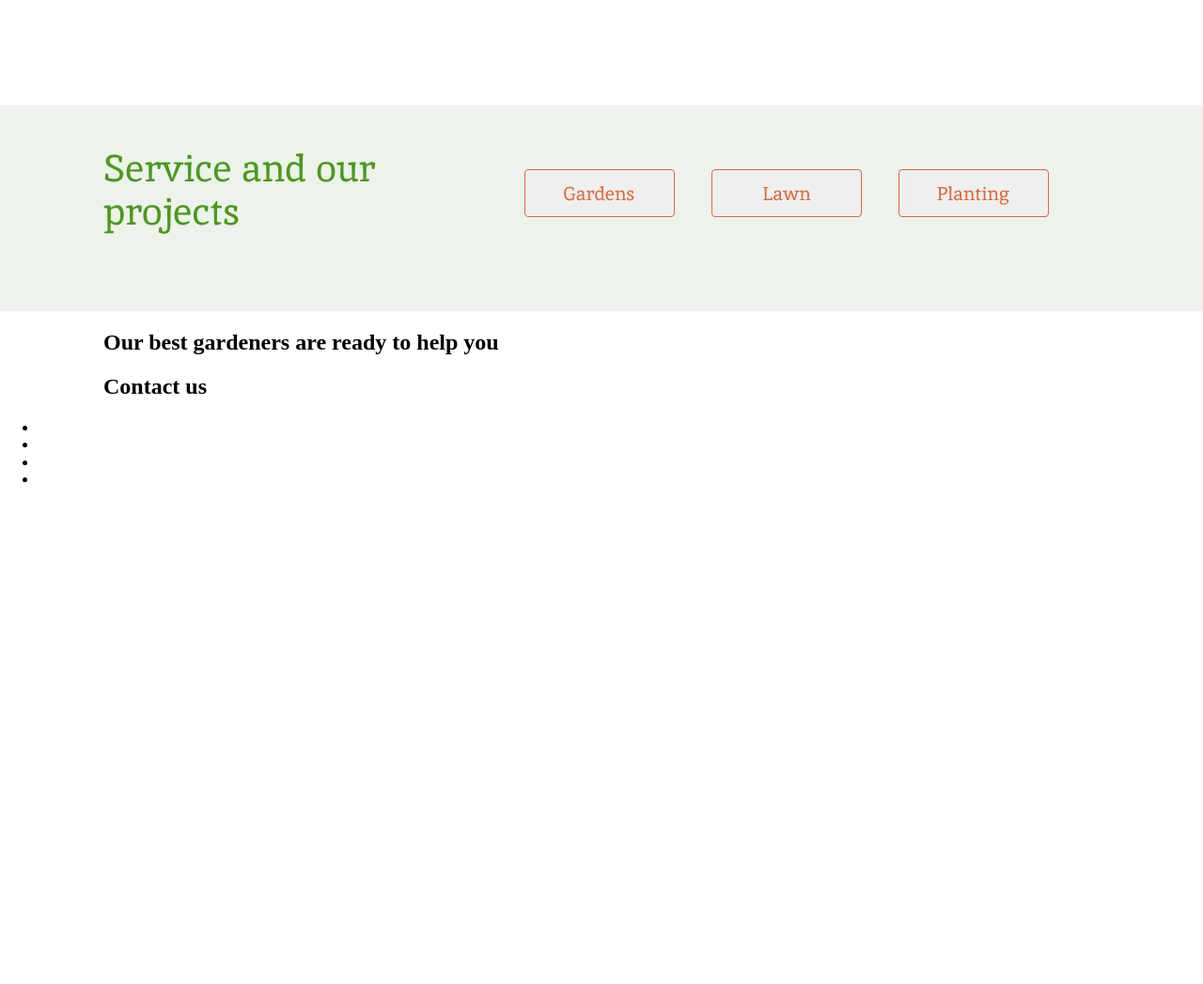
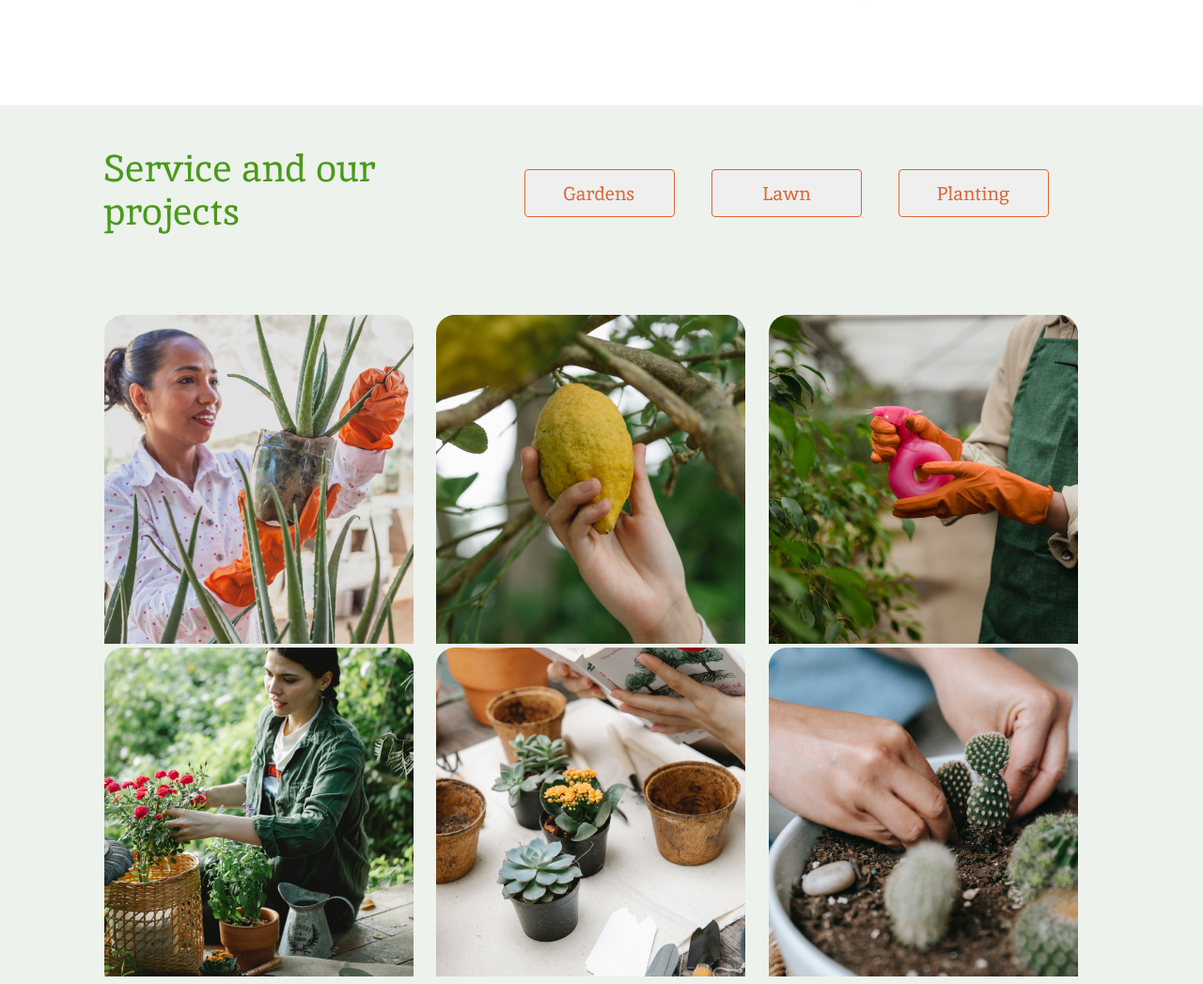
Before and after one commit to razor262/Plants, a website: page index.html in a window 1280 px wide. Shown: the part 1248-2295 px from the top of the page at 94% size. Before the commit the page ends 1783 px from the top, so only its background shows below. Drawn offline with Linux system fonts and the light colour scheme; a web font is replaced by a local one.

Commit message:
feat: this my new commit

```diff
--- a/index.html
+++ b/index.html
@@ -6,6 +6,7 @@
     <meta http-equiv="X-UA-Compatible" content="IE=edge">
     <meta name="viewport" content="width=device-width, initial-scale=1.0">
     <link rel="stylesheet" href="sass/style.css">
+    <link rel="icon" href="./images/favicon.ico" />
     <title>Plants</title>
 </head>
 
@@ -53,10 +54,21 @@
 
     </section>
     <section class="section section_service" id="service">
-        <h2>Service and our <br> projects</h2>
-        <button>Gardens</button>
-        <button>Lawn</button>
-        <button>Planting</button>
+        <div class="section_box">
+            <h2>Service and our <br> projects</h2>
+            <button>Gardens</button>
+            <button>Lawn</button>
+            <button>Planting</button>
+        </div>
+
+        <div class="section_content">
+            <div class="section_tablet"><img src="./images/first.png" alt=""></div>
+            <div class="section_tablet"><img src="./images/second.png" alt=""></div>
+            <div class="section_tablet"><img src="./images/tree.png" alt=""></div>
+            <div class="section_tablet"><img src="./images/four.png" alt=""></div>
+            <div class="section_tablet"><img src="./images/five.png" alt=""></div>
+            <div class="section_tablet"><img src="./images/six.png" alt=""></div>
+        </div>
     </section>
     <section class="section section_prices" id="prices">
         <h2>Our best gardeners are ready to help you</h2>
--- a/stylesheets/base/_base.scss
+++ b/stylesheets/base/_base.scss
@@ -122,9 +122,9 @@ body {
     }
 
     &_service {
-        display: flex;
         background: #EDF2EC;
         padding-bottom: 50px;
+        max-width: 1440px;
         h2 {
             padding-top: 10px;
             background: #EDF2EC;
@@ -153,4 +153,12 @@ body {
         }
 
     }
+    &_box {
+        display: flex;
+        padding-bottom: 54px;
+    }
+    &_content {
+        display: grid;
+        grid-template-columns: 1fr 1fr 1fr;
+    }
 }
```
Also changed, not shown: images/favicon.ico (added), images/first.png (added), images/five.png (added), images/four.png (added), images/second.png (added), images/six.png (added), images/tree.png (added), sass/style.css, 1 other file.
